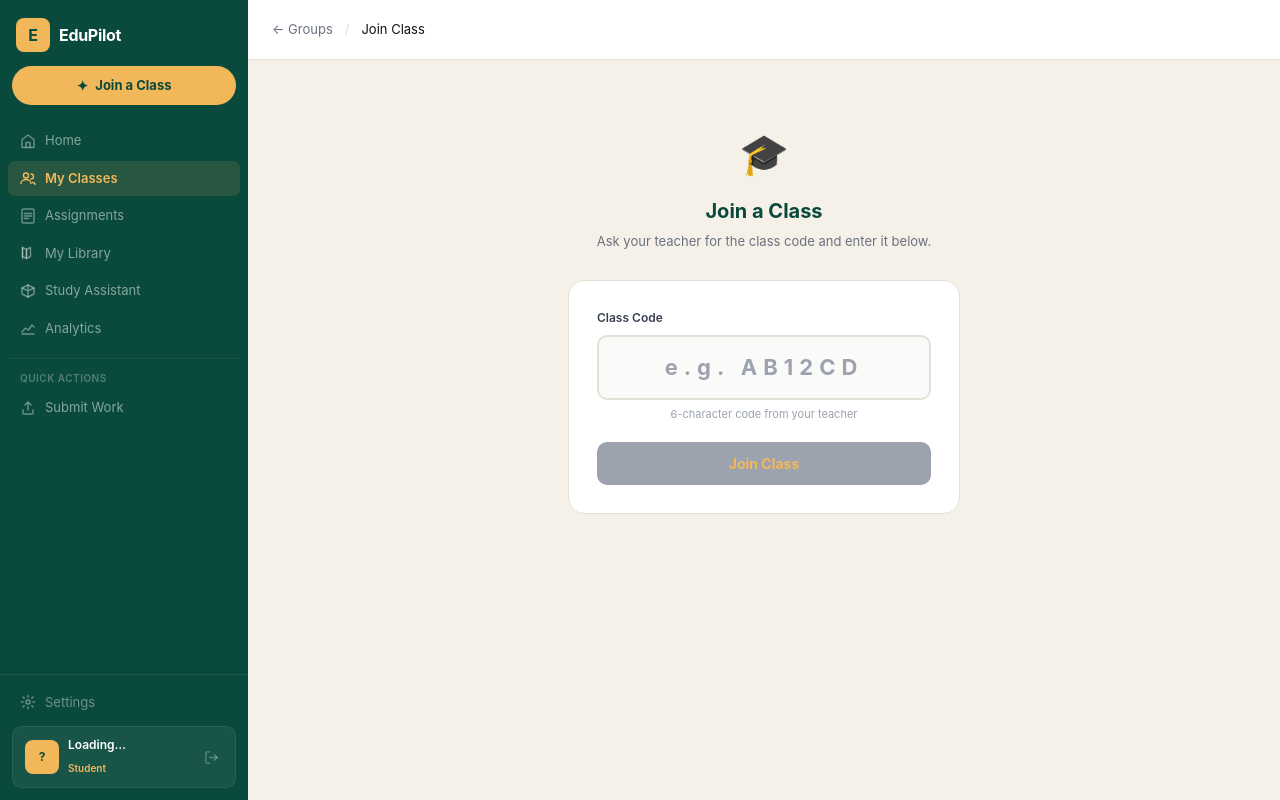
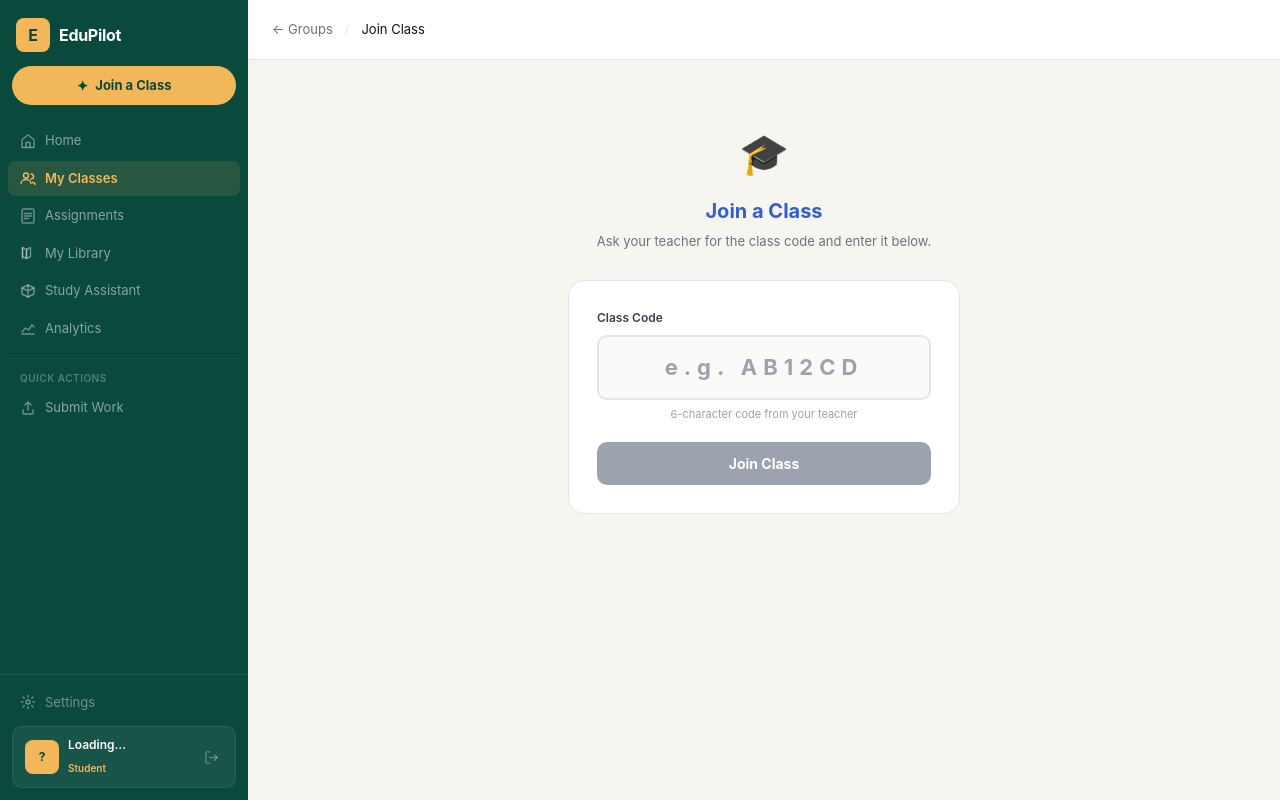
Before and after one commit to Yoake83/EduPilot, a Next.js app in the folder frontend/: page /groups/join in a window 1280 px wide. Built offline with nearby package versions, Linux system fonts and the light colour scheme; no server answers.

Commit message:
Apply EduPilot security and interface updates

```diff
--- a/frontend/src/app/groups/join/page.tsx
+++ b/frontend/src/app/groups/join/page.tsx
@@ -36,21 +36,21 @@ export default function JoinGroupPage() {
   }
 
   return (
-    <div style={{ background: '#F5F0E8', minHeight: '100vh', fontFamily: '-apple-system, BlinkMacSystemFont, "Segoe UI", sans-serif' }}>
-      <div style={{ height: 60, background: '#fff', borderBottom: '0.5px solid #E5E0D5', display: 'flex', alignItems: 'center', padding: '0 24px', gap: 12 }}>
+    <div style={{ background: '#F7F5EF', minHeight: '100vh', fontFamily: '-apple-system, BlinkMacSystemFont, "Segoe UI", sans-serif' }}>
+      <div style={{ height: 60, background: '#fff', borderBottom: '0.5px solid #E2E5EC', display: 'flex', alignItems: 'center', padding: '0 24px', gap: 12 }}>
         <Link href="/groups" style={{ fontSize: 13, color: '#6B7280', textDecoration: 'none' }}>← Groups</Link>
-        <span style={{ fontSize: 13, color: '#E5E0D5' }}>/</span>
+        <span style={{ fontSize: 13, color: '#E2E5EC' }}>/</span>
         <span style={{ fontSize: 13, color: '#111' }}>Join Class</span>
       </div>
 
       <div style={{ maxWidth: 440, margin: '64px auto', padding: '0 24px' }}>
         <div style={{ textAlign: 'center', marginBottom: 28 }}>
           <div style={{ fontSize: 40, marginBottom: 12 }}>🎓</div>
-          <h1 style={{ fontSize: 20, fontWeight: 700, color: '#0A4A3C', margin: '0 0 6px' }}>Join a Class</h1>
+          <h1 style={{ fontSize: 20, fontWeight: 700, color: '#315ED8', margin: '0 0 6px' }}>Join a Class</h1>
           <p style={{ fontSize: 13, color: '#6B7280', margin: 0 }}>Ask your teacher for the class code and enter it below.</p>
         </div>
 
-        <div style={{ background: '#fff', borderRadius: 16, border: '0.5px solid #E5E0D5', padding: 28 }}>
+        <div style={{ background: '#fff', borderRadius: 16, border: '0.5px solid #E2E5EC', padding: 28 }}>
           <form onSubmit={handleJoin}>
             {error && (
               <div style={{ background: '#FEF2F2', border: '1px solid #FECACA', color: '#DC2626', borderRadius: 8, padding: '10px 14px', fontSize: 13, marginBottom: 16 }}>
@@ -66,17 +66,17 @@ export default function JoinGroupPage() {
                 maxLength={6}
                 style={{
                   width: '100%', padding: '14px 16px', borderRadius: 10,
-                  border: '2px solid #E5E0D5', fontSize: 22, fontWeight: 700,
+                  border: '2px solid #E2E5EC', fontSize: 22, fontWeight: 700,
                   textAlign: 'center', letterSpacing: '6px', outline: 'none',
-                  background: '#FAFAF8', color: '#0A4A3C', boxSizing: 'border-box' as const,
+                  background: '#FAFAF8', color: '#315ED8', boxSizing: 'border-box' as const,
                 }}
               />
               <p style={{ fontSize: 11, color: '#9CA3AF', textAlign: 'center', margin: '6px 0 0' }}>6-character code from your teacher</p>
             </div>
             <button type="submit" disabled={loading || code.length < 6} style={{
               width: '100%', padding: '11px 0', borderRadius: 10,
-              background: loading || code.length < 6 ? '#9CA3AF' : '#0A4A3C',
-              color: '#F2B759', fontSize: 14, fontWeight: 700,
+              background: loading || code.length < 6 ? '#9CA3AF' : '#315ED8',
+              color: '#FFFFFF', fontSize: 14, fontWeight: 700,
               border: 'none', cursor: loading || code.length < 6 ? 'not-allowed' : 'pointer',
             }}>
               {loading ? 'Joining…' : 'Join Class'}
```
